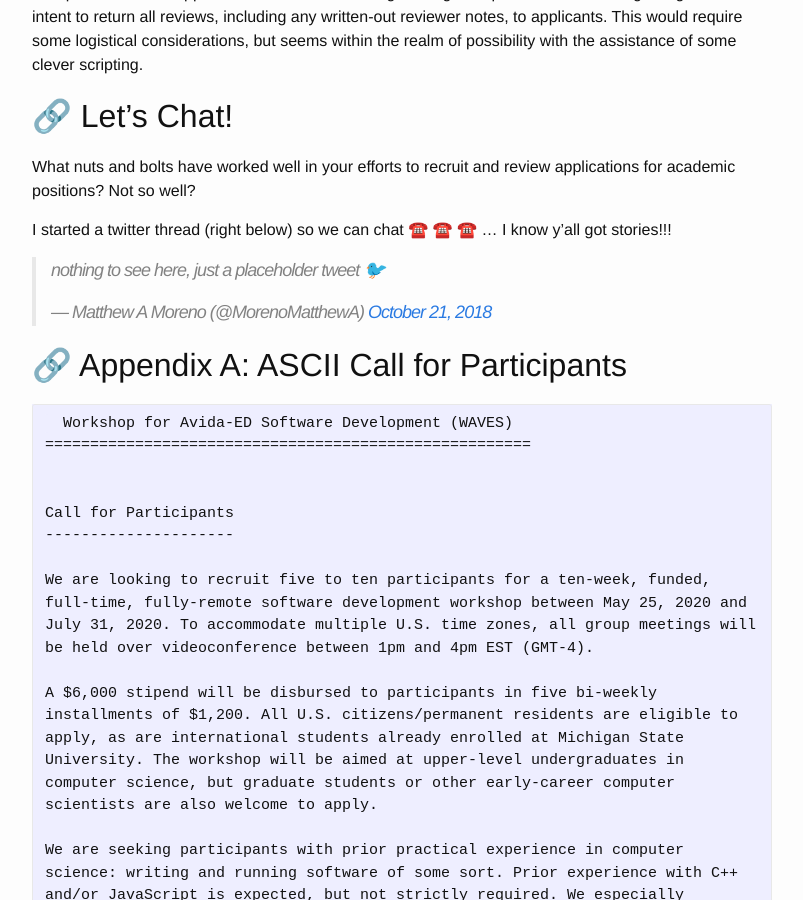
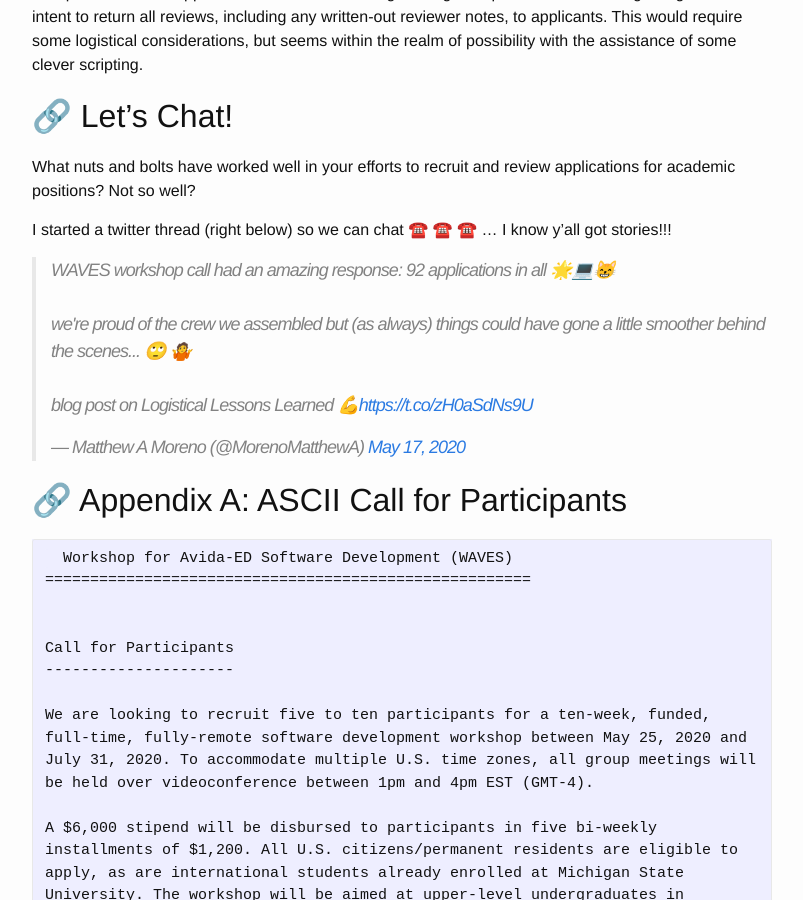
Before and after one commit to mmore500/mmore500.github.io, a Jekyll site: the page built from blog_professional/_posts/2020-05-12-workshop-participants.md, in a window 1280 px wide and 900 px high, scrolled down 7412 px. Shown: the whole window, without its empty margins (238-1041 px from the left). Built offline with Jekyll 4.4.1, drawn with Linux system fonts in a browser that asks for light colours; emoji names are drawn with the system emoji font; comment, search, counter and statistics services are not loaded.

Commit message:
Update embedded link

```diff
--- a/blog_professional/_posts/2020-05-12-workshop-participants.md
+++ b/blog_professional/_posts/2020-05-12-workshop-participants.md
@@ -261,8 +261,7 @@
 I started a twitter thread (right below) so we can chat :phone: :phone: :phone:
 ... I know y'all got stories!!!
 
-<blockquote class="twitter-tweet" data-lang="en"><p lang="en" dir="ltr">nothing to see here, just a placeholder tweet 🐦</p>&mdash; Matthew A Moreno (@MorenoMatthewA) <a href="https://twitter.com/MorenoMatthewA/status/1054071480512843776?ref_src=twsrc%5Etfw">October 21, 2018</a></blockquote>
-<script async src="https://platform.twitter.com/widgets.js" charset="utf-8"></script>
+<blockquote class="twitter-tweet"><p lang="en" dir="ltr">WAVES workshop call had an amazing response: 92 applications in all 🌟💻😸<br><br>we&#39;re proud of the crew we assembled but (as always) things could have gone a little smoother behind the scenes... 🙄 🤷<br><br>blog post on Logistical Lessons Learned 💪<a href="https://t.co/zH0aSdNs9U">https://t.co/zH0aSdNs9U</a></p>&mdash; Matthew A Moreno (@MorenoMatthewA) <a href="https://twitter.com/MorenoMatthewA/status/1262152205924134913?ref_src=twsrc%5Etfw">May 17, 2020</a></blockquote> <script async src="https://platform.twitter.com/widgets.js" charset="utf-8"></script>
 
 ## Appendix A: ASCII Call for Participants
 
```
